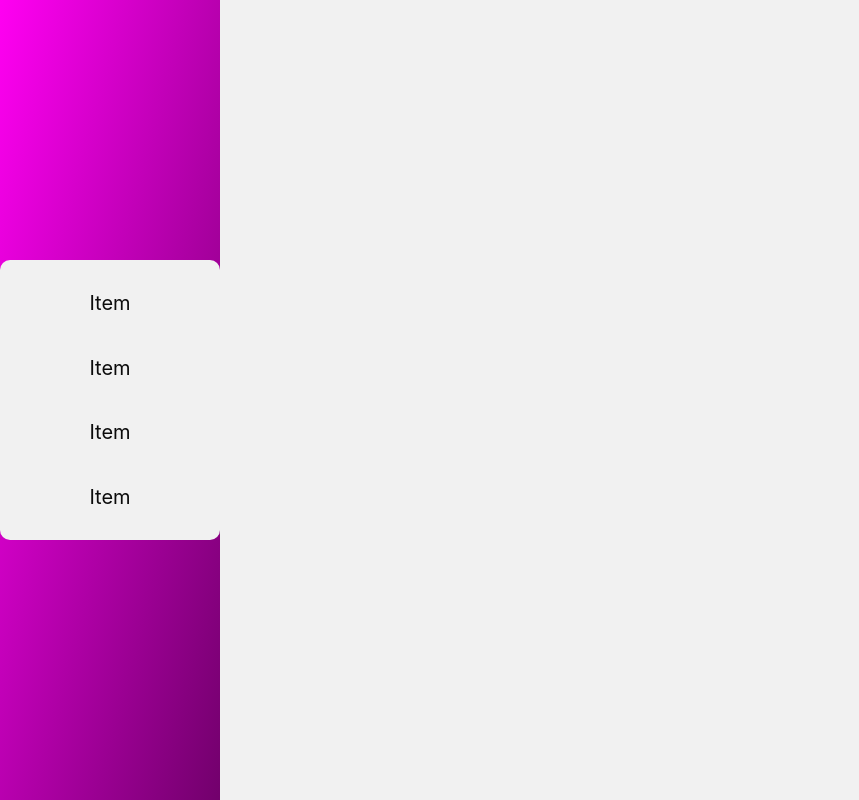
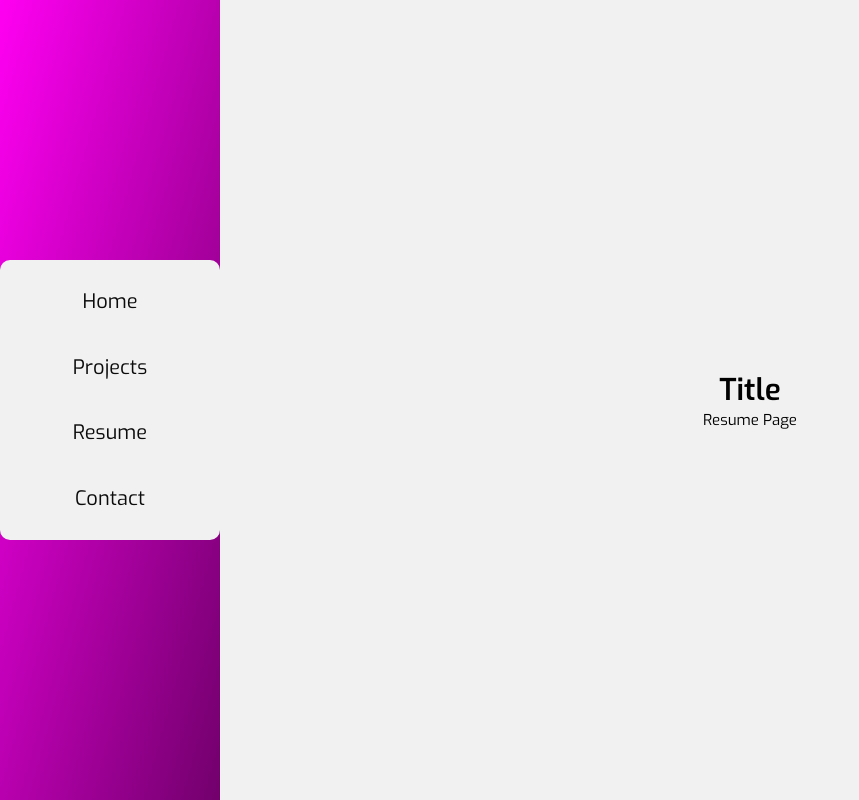
Before and after one commit to Gittenger/portfolio-may-2020, a React (Create React App) app: page /resume in a window 1280 px wide. Shown: the whole page, without its empty margins (0-859 px from the left). Built offline with nearby package versions, Linux system fonts and the light colour scheme.

Commit message:
route structure for main pages

```diff
--- a/public/index.html
+++ b/public/index.html
@@ -24,6 +24,10 @@
       work correctly both with client-side routing and a non-root public URL.
       Learn how to configure a non-root public URL by running `npm run build`.
     -->
+    <link
+      href="https://fonts.googleapis.com/css2?family=Exo:wght@300;400;500;600&display=swap"
+      rel="stylesheet"
+    />
     <title>React App</title>
   </head>
   <body>
--- a/src/App.js
+++ b/src/App.js
@@ -5,6 +5,9 @@ import { Switch, Route } from "react-router-dom";
 import AppContainer from "./components/app-container/app-container.component";
 import Header from "./components/header/header.component";
 import HomePage from "./pages/homepage/homepage.component";
+import ProjectsPage from "./pages/projects/projects.component";
+import ResumePage from "./pages/resume/resume.component";
+import ContactPage from "./pages/contact/contact.component";
 
 import GlobalStyles from "./style-utils/global.styles";
 
@@ -15,6 +18,9 @@ function App() {
       <Header />
       <Switch>
         <Route exact path="/" component={HomePage}></Route>
+        <Route path="/projects" component={ProjectsPage}></Route>
+        <Route exact path="/resume" component={ResumePage}></Route>
+        <Route exact path="/contact" component={ContactPage}></Route>
       </Switch>
     </AppContainer>
   );
--- a/src/components/header/header.component.jsx
+++ b/src/components/header/header.component.jsx
@@ -1,4 +1,5 @@
 import React from "react";
+import { Link } from "react-router-dom";
 
 import { HeaderContainer } from "./header.styles";
 
@@ -7,16 +8,16 @@ const Header = () => (
     <nav>
       <ul>
         <li>
-          <a href="">Item</a>
+          <Link to="/">Home</Link>
         </li>
         <li>
-          <a href="">Item</a>
+          <Link to="/projects">Projects</Link>
         </li>
         <li>
-          <a href="">Item</a>
+          <Link to="/resume">Resume</Link>
         </li>
         <li>
-          <a href="">Item</a>
+          <Link to="/contact">Contact</Link>
         </li>
       </ul>
     </nav>
--- /dev/null
+++ b/src/pages/contact/contact.component.jsx
@@ -0,0 +1,12 @@
+import React from "react";
+
+import { ContactPageContainer } from "./contact.styles";
+
+const ContactPage = () => (
+  <ContactPageContainer>
+    <h1>Title</h1>
+    <div>Contact Page</div>
+  </ContactPageContainer>
+);
+
+export default ContactPage;
--- /dev/null
+++ b/src/pages/contact/contact.styles.jsx
@@ -0,0 +1,9 @@
+import styled from "styled-components";
+
+import { FlexCenter } from "../../style-utils/utils.styles";
+
+export const ContactPageContainer = styled.div`
+  ${FlexCenter}
+  flex-direction: column;
+  width: 100%;
+`;
--- /dev/null
+++ b/src/pages/projects/projects.component.jsx
@@ -0,0 +1,12 @@
+import React from "react";
+
+import { ProjectsPageContainer } from "./projects.styles";
+
+const ProjectsPage = () => (
+  <ProjectsPageContainer>
+    <h1>Title</h1>
+    <div>Content</div>
+  </ProjectsPageContainer>
+);
+
+export default ProjectsPage;
--- /dev/null
+++ b/src/pages/projects/projects.styles.jsx
@@ -0,0 +1,9 @@
+import styled from "styled-components";
+
+import { FlexCenter } from "../../style-utils/utils.styles";
+
+export const ProjectsPageContainer = styled.div`
+  ${FlexCenter}
+  flex-direction: column;
+  width: 100%;
+`;
--- /dev/null
+++ b/src/pages/resume/resume.component.jsx
@@ -0,0 +1,12 @@
+import React from "react";
+
+import { ResumePageContainer } from "./resume.styles";
+
+const ResumePage = () => (
+  <ResumePageContainer>
+    <h1>Title</h1>
+    <div>Resume Page</div>
+  </ResumePageContainer>
+);
+
+export default ResumePage;
--- /dev/null
+++ b/src/pages/resume/resume.styles.jsx
@@ -0,0 +1,9 @@
+import styled from "styled-components";
+
+import { FlexCenter } from "../../style-utils/utils.styles";
+
+export const ResumePageContainer = styled.div`
+  ${FlexCenter}
+  flex-direction: column;
+  width: 100%;
+`;
--- a/src/style-utils/global.styles.js
+++ b/src/style-utils/global.styles.js
@@ -14,6 +14,7 @@ html{
 body{
     font-size: 1.5rem;
     background-color: ${({ theme: { colors } }) => colors.white};
+    font-family: 'Exo', sans-serif;
 }
 
 a{
@@ -28,6 +29,10 @@ a:visited{
 ul, li {
     list-style: none;
 }
+
+button {
+    font-family: inherit;
+}
 `;
 
 export default GlobalStyles;
```
